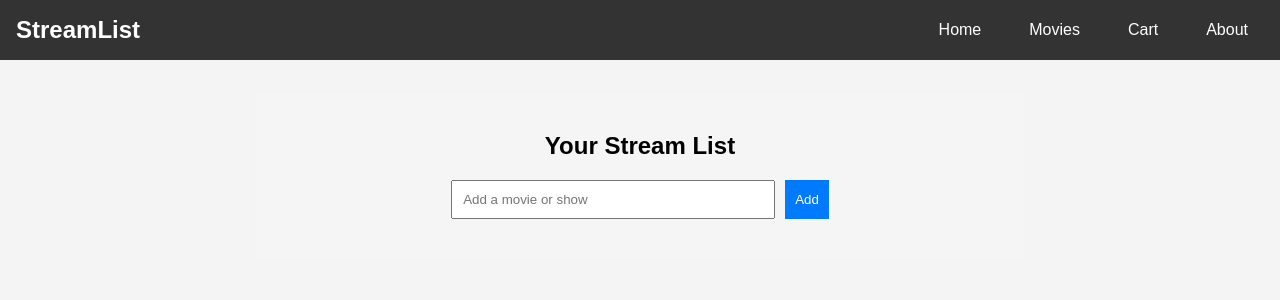
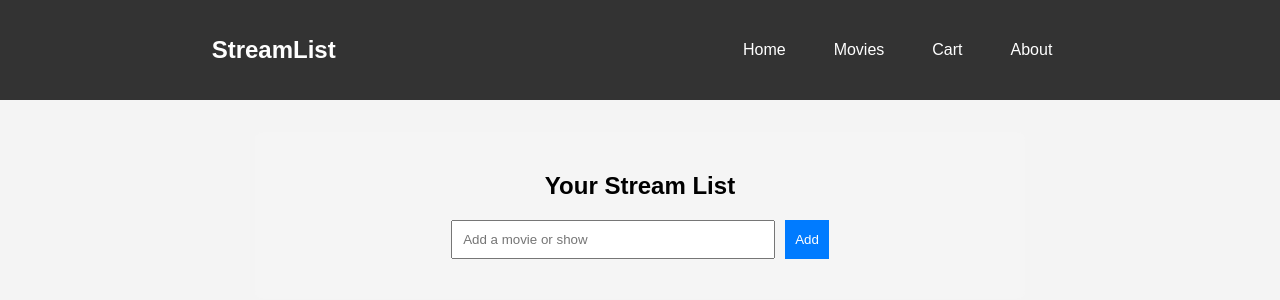
Before and after one commit to Sindx/streamlist, a React (Create React App) app: page / in a window 1280 px wide. Shown: the top 300 px of the page. Built offline with nearby package versions, Linux system fonts and the light colour scheme.

Commit message:
Update Navbar.css

```diff
--- a/src/components/Navbar.css
+++ b/src/components/Navbar.css
@@ -2,21 +2,20 @@
   background-color: #333;
   padding: 1rem;
   display: flex;
-  justify-content: space-between;
+  justify-content: space-around;
   align-items: center;
-}
-
-.navbar h1 {
-  color: #fff;
-  margin: 0;
 }
 
 .navbar ul {
   list-style-type: none;
   display: flex;
   gap: 1rem;
+  padding: 0;
   margin: 0;
-  padding: 0;
+}
+
+.navbar li {
+  display: inline;
 }
 
 .navbar a {
@@ -27,5 +26,5 @@
 }
 
 .navbar a:hover {
-  background-color: #007bff;
+  background-color: #555;
 }
```
